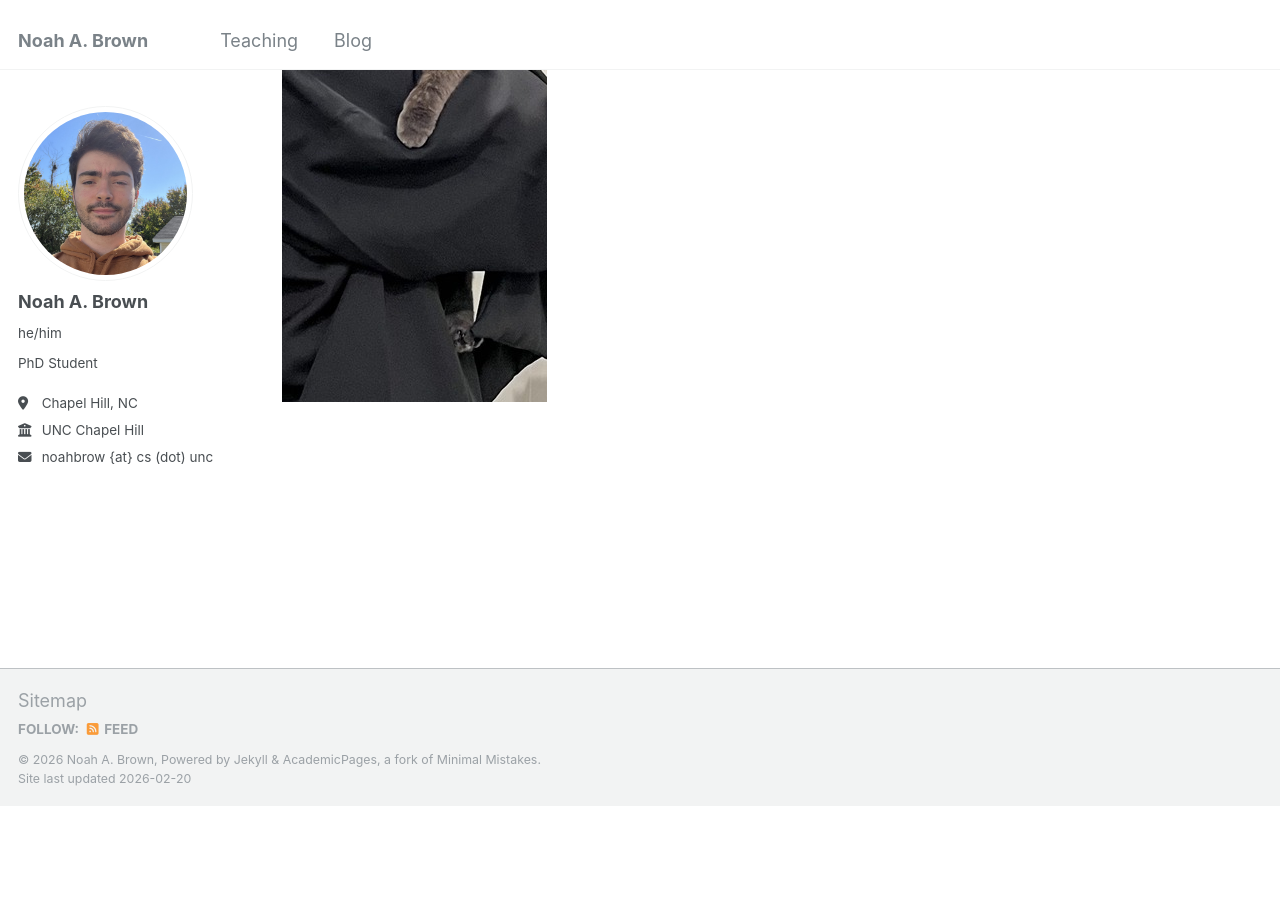
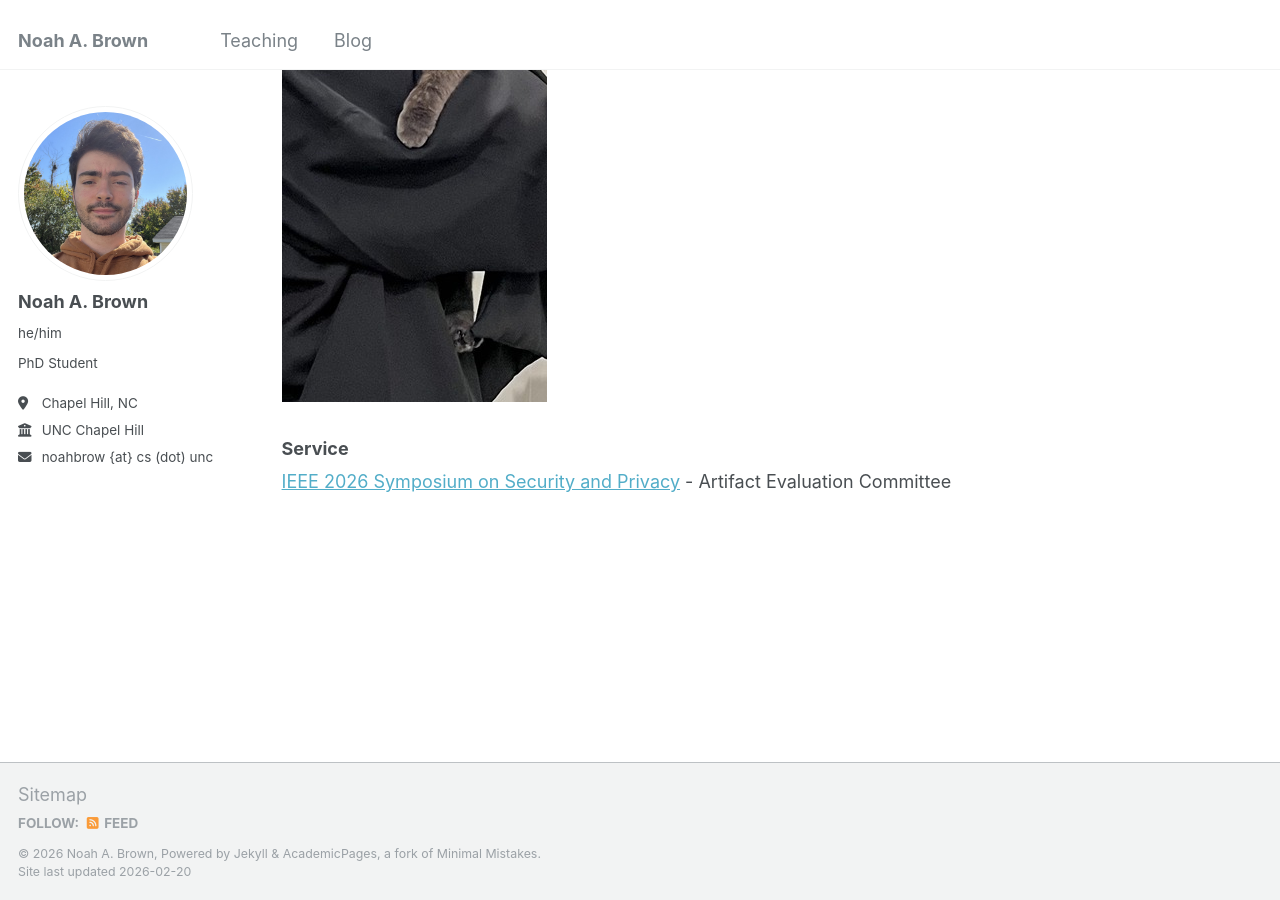
Before and after one commit to nabrown8/nabrown8.github.io, a Jekyll site: the page built from _pages/about.md, in a window 1280 px wide and 900 px high, scrolled down 737 px. Built offline with Jekyll 4.4.1, drawn with Linux system fonts in a browser that asks for light colours; before the commit the page ends 1543 px from its top, so only the background shows below that.

Commit message:
Add service section with IEEE 2026 Symposium details

```diff
--- a/_pages/about.md
+++ b/_pages/about.md
@@ -16,3 +16,7 @@ Outside of work, I enjoy horror movies, listening to music, and baking.
 I have one cat named Lexie. Obligatory cat photo included, of course.
 
 ![A dilute tortoiseshell cat hanging off a man's shoulder.](../images/lexie.jpg){: height="400"}
+
+### Service
+
+[IEEE 2026 Symposium on Security and Privacy](https://sp2026.ieee-security.org/) - Artifact Evaluation Committee
```
